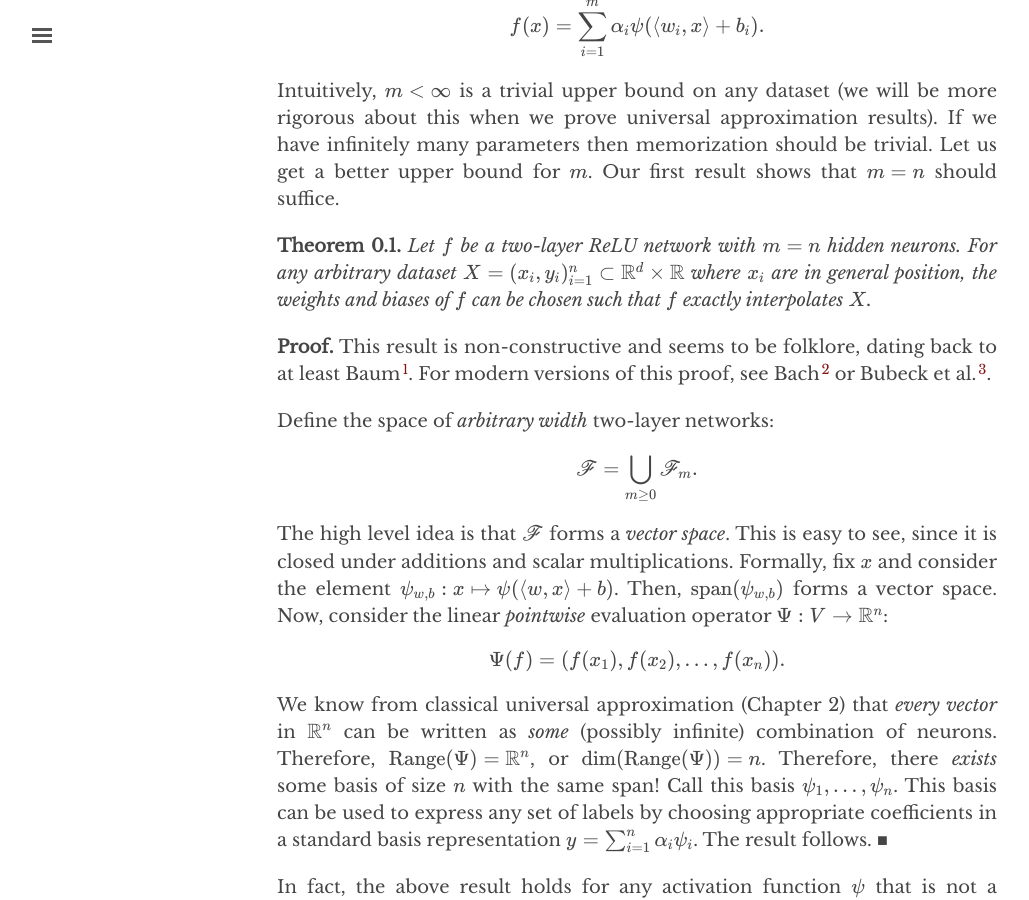
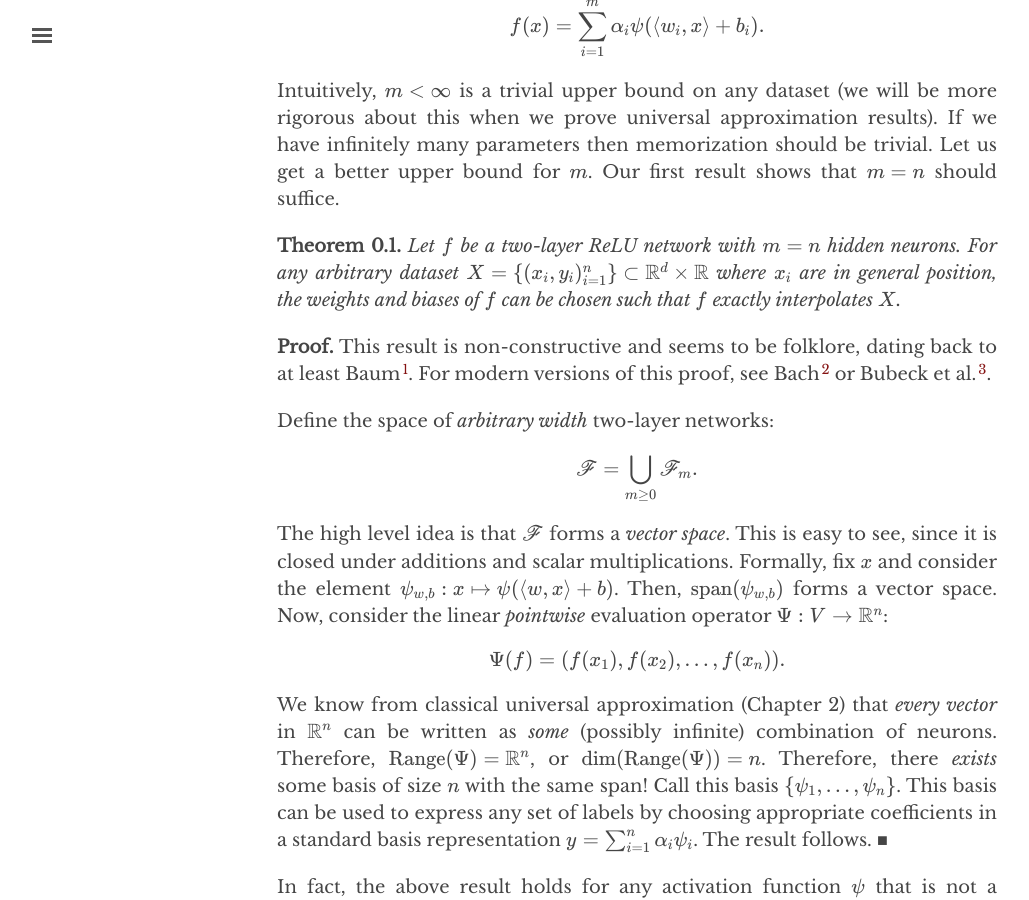
Before and after one commit to chinmayhegde/fodl, a Jekyll site: the page built from _posts/2022-01-18-representation01.md, in a window 1280 px wide and 900 px high, scrolled down 2738 px. Shown: the whole window, without its empty margins (3-1032 px from the left). Built offline with Jekyll 4.4.1, drawn with Linux system fonts in a browser that asks for light colours; nearby versions of some CDN libraries; some of the changed text lies outside the part shown.

Commit message:
Update 2022-01-18-representation01.md

```diff
--- a/_posts/2022-01-18-representation01.md
+++ b/_posts/2022-01-18-representation01.md
@@ -18,7 +18,7 @@ This question, of course, isn't well-posed.
     - Do we even know if this answer is achievable? Or that perhaps it depends on some hard-to-estimate quantity related to the learning problem?
 
 Let us begin simple. Suppose all we have is a bunch of training data points:
-\\[ X = \{(x_i, y_i)\}_{i=1}^n \subset \mathbb{R}^d \times \mathbb{R} \\]
+\\[ X = \lbrace (x_i, y_i)\\rbrace_{i=1}^n \subset \mathbb{R}^d \times \mathbb{R} \\]
 and our goal will be to discover a network that *exactly* memorizes $X$. That is, we will learn a function $f$ that, when evaluated on every data point $x_i$ in the training data, returns $y_i$. Equivalently, if we define empirical risk via the squared error loss:
 
 $$
@@ -78,7 +78,7 @@ Let us focus our attention on the ability of *two-layer* networks (or one-hidden
 Intuitively, $m < \infty$ is a trivial upper bound on any dataset (we will be more rigorous about this when we prove universal approximation results). If we have infinitely many parameters then memorization should be trivial. Let us get a better upper bound for $m$. Our first result shows that $m = n$ should suffice.
 
 **Theorem**{:.label #MemorizationBasic}
-  Let $f$ be a two-layer ReLU network with $m = n$ hidden neurons. For any _arbitrary_ dataset $X = \{(x_i, y_i)_{i=1}^n\} \subset \mathbb{R}^d \times \mathbb{R}$ where $x_i$ are in general position, the weights and biases of $f$ can be chosen such that $f$ exactly interpolates $X$.
+  Let $f$ be a two-layer ReLU network with $m = n$ hidden neurons. For any _arbitrary_ dataset $X = \lbrace (x_i, y_i)_{i=1}^n\rbrace \subset \mathbb{R}^d \times \mathbb{R}$ where $x_i$ are in general position, the weights and biases of $f$ can be chosen such that $f$ exactly interpolates $X$.
 {:.theorem}
 
 **Proof**{:.label #MemorizationBasicProof1}
@@ -88,7 +88,7 @@ Intuitively, $m < \infty$ is a trivial upper bound on any dataset (we will be mo
   \\[\f = \bigcup_{m \geq 0} \f_m . \\]
   The high level idea is that $\f$ forms a *vector space*. This is easy to see, since it is closed under additions and scalar multiplications. Formally, fix $x$ and consider the element $\psi_{w,b}: x \mapsto \psi(\langle w, x \rangle + b)$. Then, $\text{span}(\psi_{w,b})$ forms a vector space.  Now, consider the linear *pointwise* evaluation operator $\Psi : V \rightarrow \mathbb{R}^n$:
   \\[\Psi(f) = (f(x_1), f(x_2), \ldots, f(x_n)) .\\]
-  We know from classical universal approximation (Chapter 2) that *every vector* in $\mathbb{R}^n$ can be written as *some* (possibly infinite)  combination of neurons. Therefore, $\text{Range}(\Psi) = \mathbb{R}^n$, or $\text{dim(Range}(\Psi)) = n$. Therefore, there *exists* some basis of size $n$ with the same span! Call this basis $\{\psi_1, \ldots,\psi_n\}$. This basis can be used to express any set of labels by choosing appropriate coefficients in a standard basis representation $y = \sum_{i=1}^n \alpha_i \psi_i$.
+  We know from classical universal approximation (Chapter 2) that *every vector* in $\mathbb{R}^n$ can be written as *some* (possibly infinite)  combination of neurons. Therefore, $\text{Range}(\Psi) = \mathbb{R}^n$, or $\text{dim(Range}(\Psi)) = n$. Therefore, there *exists* some basis of size $n$ with the same span! Call this basis $\lbrace \psi_1, \ldots,\psi_n\rbrace$. This basis can be used to express any set of labels by choosing appropriate coefficients in a standard basis representation $y = \sum_{i=1}^n \alpha_i \psi_i$.
   The result follows.
 {:.proof}
 
```
